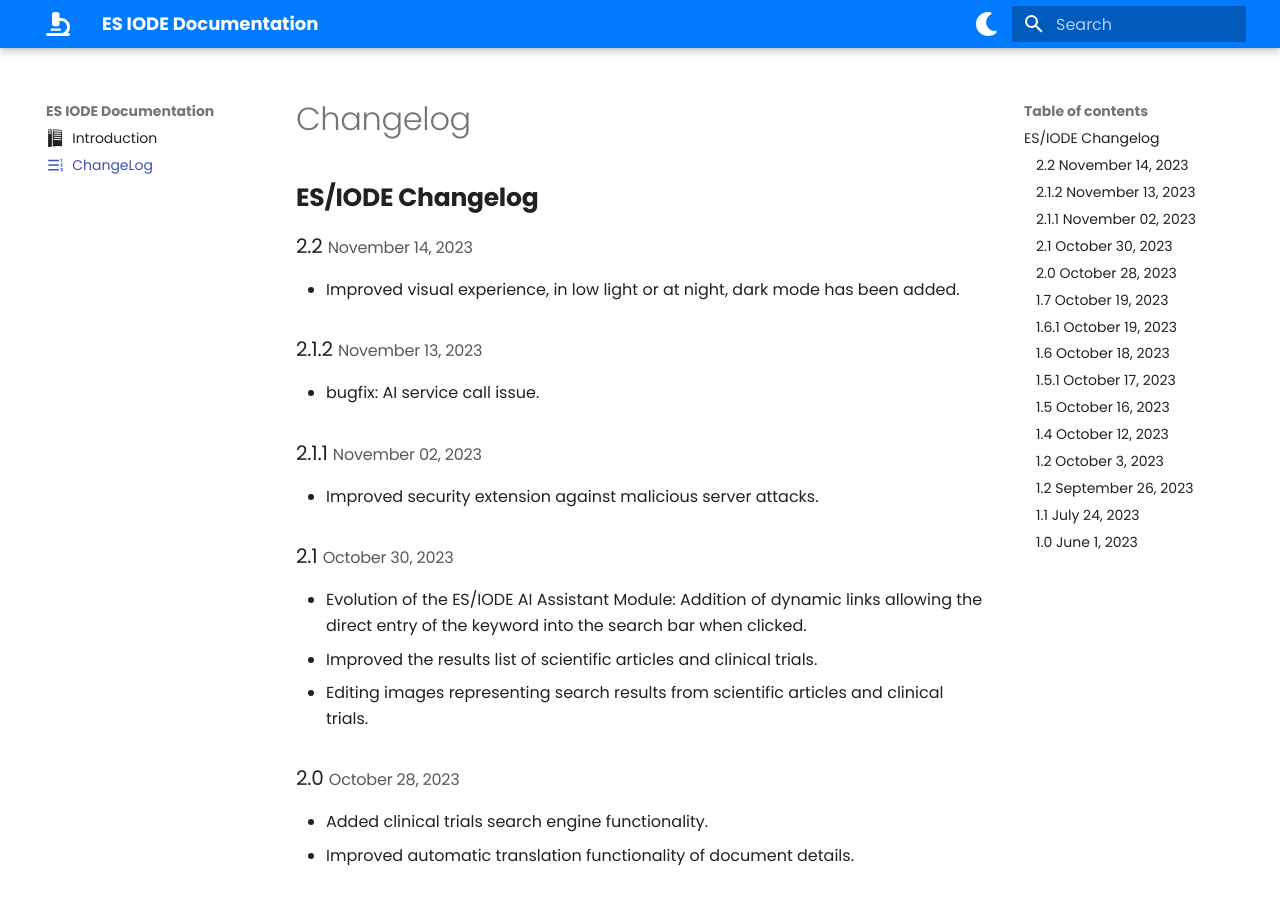
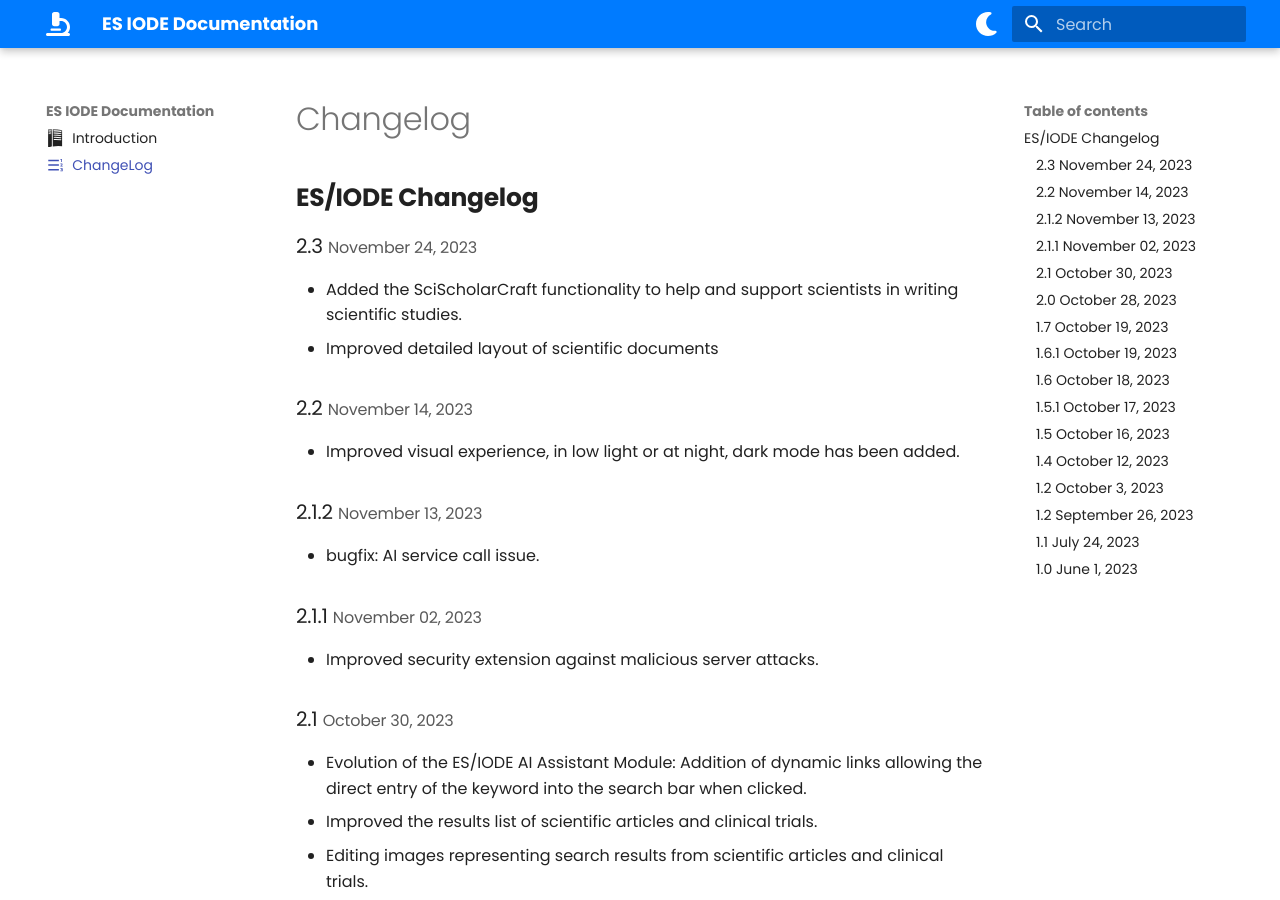
Before and after one commit to ethic-seido/iode_documentation, an MkDocs documentation site: the page built from docs/changelog.md, in a window 1280 px wide and 900 px high. Built offline with MkDocs 1.6.1 and Material for MkDocs 9.7.7, drawn with Linux system fonts in a browser that asks for light colours.

```diff
--- a/docs/changelog.md
+++ b/docs/changelog.md
@@ -5,6 +5,10 @@ description: displaying service update information
 # Changelog
 
 ## **ES/IODE Changelog**
+
+### 2.3 <small>November 24, 2023</small>
+- Added the SciScholarCraft functionality to help and support scientists in writing scientific studies.
+- Improved detailed layout of scientific documents
 
 ### 2.2 <small>November 14, 2023</small>
 
```
Also changed, not shown: docs/index.md (+11 -1 lines).
